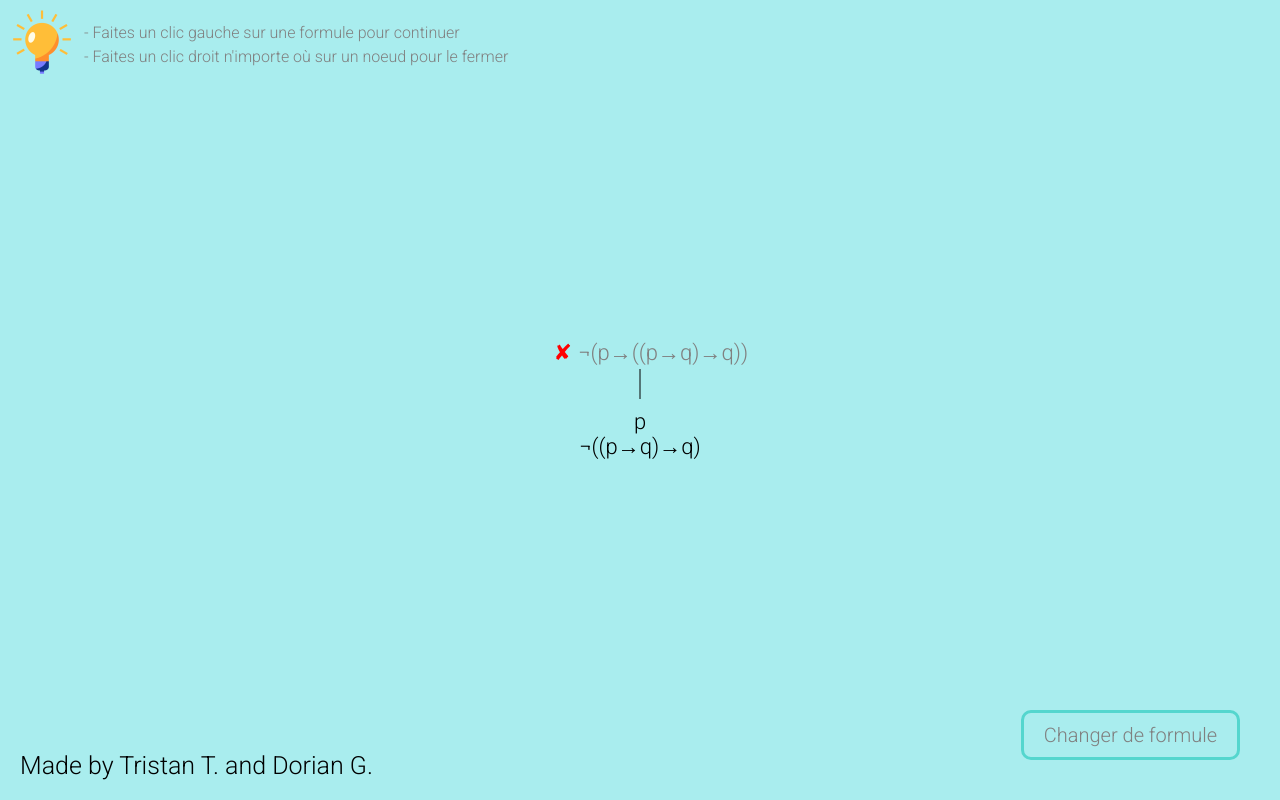
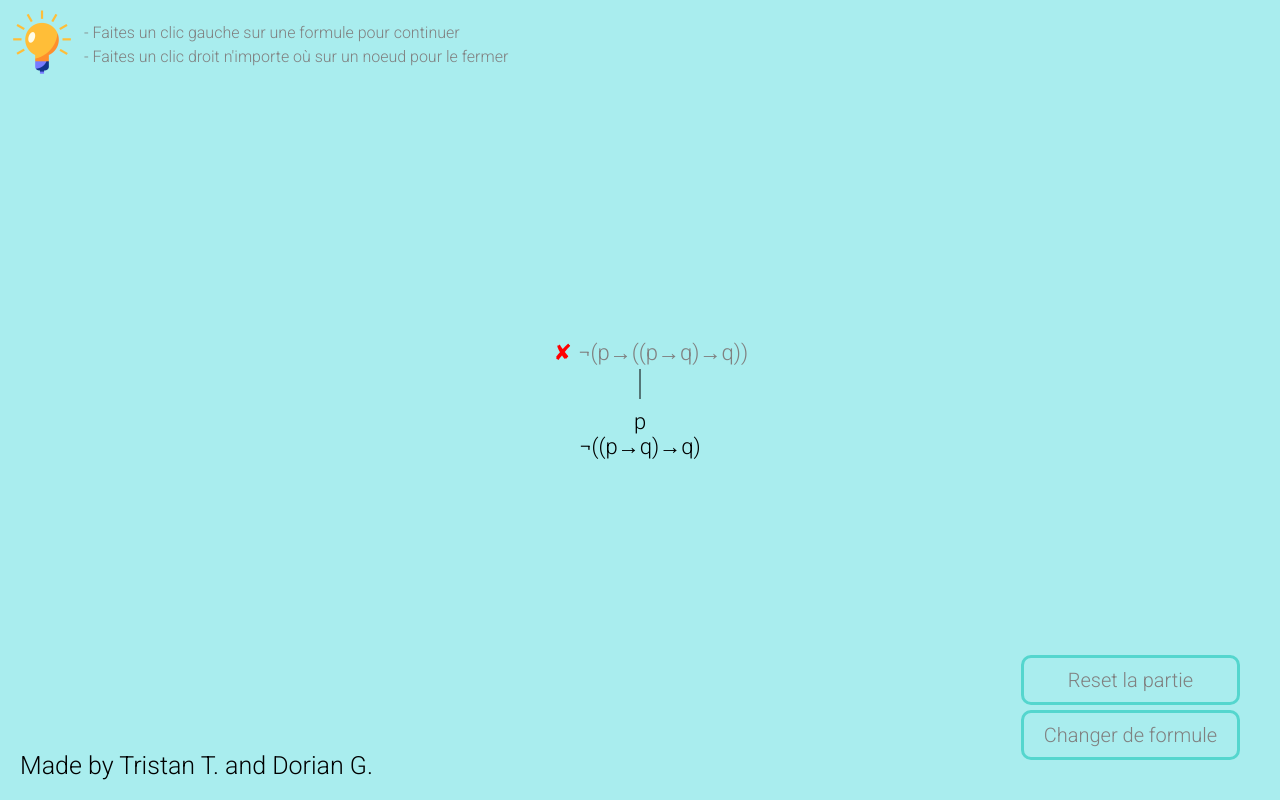
Before and after one commit to DorianGerardin/projetOracleHLIN509, a plain HTML site: page index.html in a window 1280 px wide. Both pictures are taken after a click on the input "VALIDER". Drawn offline with Linux system fonts and the light colour scheme.

Commit message:
ajout dun bouton pour reset la partie et changer la formule

```diff
--- a/index.html
+++ b/index.html
@@ -36,8 +36,9 @@
         </div>
         <input class="button" style="--fontSize: 30px; --margin:0px; --padding: 14px 40px" type="submit" onclick="enterFormula()" value="VALIDER">
     </form>
-    <div>
-        <input id="resetButton" class="button" style="--fontSize: 20px; --margin:0px; --padding: 10px 20px; position: absolute; bottom: 40px; right:40px; display: none; z-index: 5;" type="submit" onclick="reset()" value="Changer de formule">
+    <div id="gameButtons" style="position: absolute; bottom: 40px; right:40px; z-index: 5; display: none;">
+        <input id="resetButton" class="button" style="--fontSize: 20px; --margin:0px; --padding: 10px 20px;" type="submit" onclick="reset()" value="Reset la partie">
+        <input id="changeFormulaButton" class="button" style="--fontSize: 20px; --margin:0px; --padding: 10px 20px;" type="submit" onclick="changeFormula()" value="Changer de formule">
     </div>
     <div class="signature" id="signature">
         <span>Made by Tristan T. and Dorian G.</span>
--- a/js/game.js
+++ b/js/game.js
@@ -6,7 +6,6 @@ let input = document.getElementById("formuleInput");
 input.value = "¬(p→((p→q)→q))";
 
 function fillInput(str) {
-    let input = document.getElementById("formuleInput");
     let cursorPosition = input.selectionStart;
     input.value = input.value.substring(0, cursorPosition) + str + input.value.substring(cursorPosition);
     input.focus();
@@ -14,6 +13,43 @@ function fillInput(str) {
 }
 
 function reset() {
+    let tree = document.getElementById("tree-simple");
+    document.body.removeChild(tree);
+
+    simple_chart_config = {
+        chart: {
+            container: "#tree-simple",
+            connectors: {
+                type : "straight"
+            },
+            scrollbar: "fancy",
+            animation: {
+                connectorsAnimation : "linear",
+                nodeAnimation : "linear",
+            },
+            node : {
+                collapsable: false,
+                HTMLclass : "nodeFormule"
+            }
+        },
+
+        nodeStructure: {
+            innerHTML : "<span id='root' class='formulaSpan'>" + root + "</span>",
+            HTMLid : "0",
+            collapsable : false,
+        }
+    };
+
+    document.body.innerHTML += "<div id='tree-simple' style='width:100%; height: 100%;'> </div>";
+    my_chart = new Treant(simple_chart_config);
+    next(document.getElementById("root"));
+
+}
+
+function changeFormula() {
+
+    input.value = "";
+
     let tree = document.getElementById("tree-simple");
     document.body.removeChild(tree);
 
@@ -26,13 +62,12 @@ function reset() {
     let signature = document.getElementById("signature");
     signature.style.position = "relative";
 
-    let resetButton = document.getElementById("resetButton");
-    resetButton.style.display = "none";
+    let gameButtons = document.getElementById("gameButtons");
+    gameButtons.style.display = "none";
 }
 
 function enterFormula() {
 
-    let input = document.getElementById("formuleInput");
     let form = document.getElementById("form");
     form.style.display = "none";
     root = input.value;
@@ -45,9 +80,9 @@ function enterFormula() {
     signature.style.bottom = "20px";
     signature.style.left = "20px";
 
-    let resetButton = document.getElementById("resetButton");
-    resetButton.style.display = "flex";
-
+    let gameButtons = document.getElementById("gameButtons");
+    gameButtons.style.display = "flex";
+    gameButtons.style.flexDirection = "column";
 
     simple_chart_config = {
         chart: {
```
